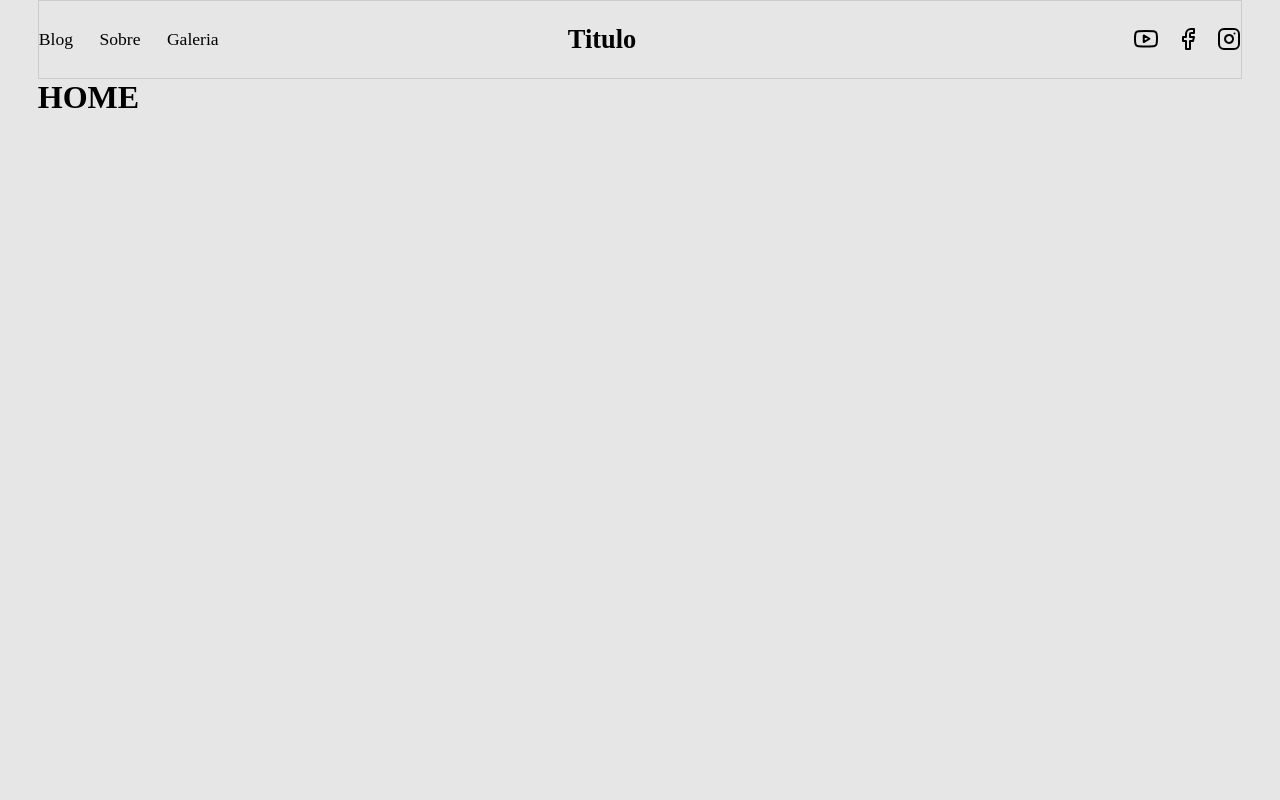
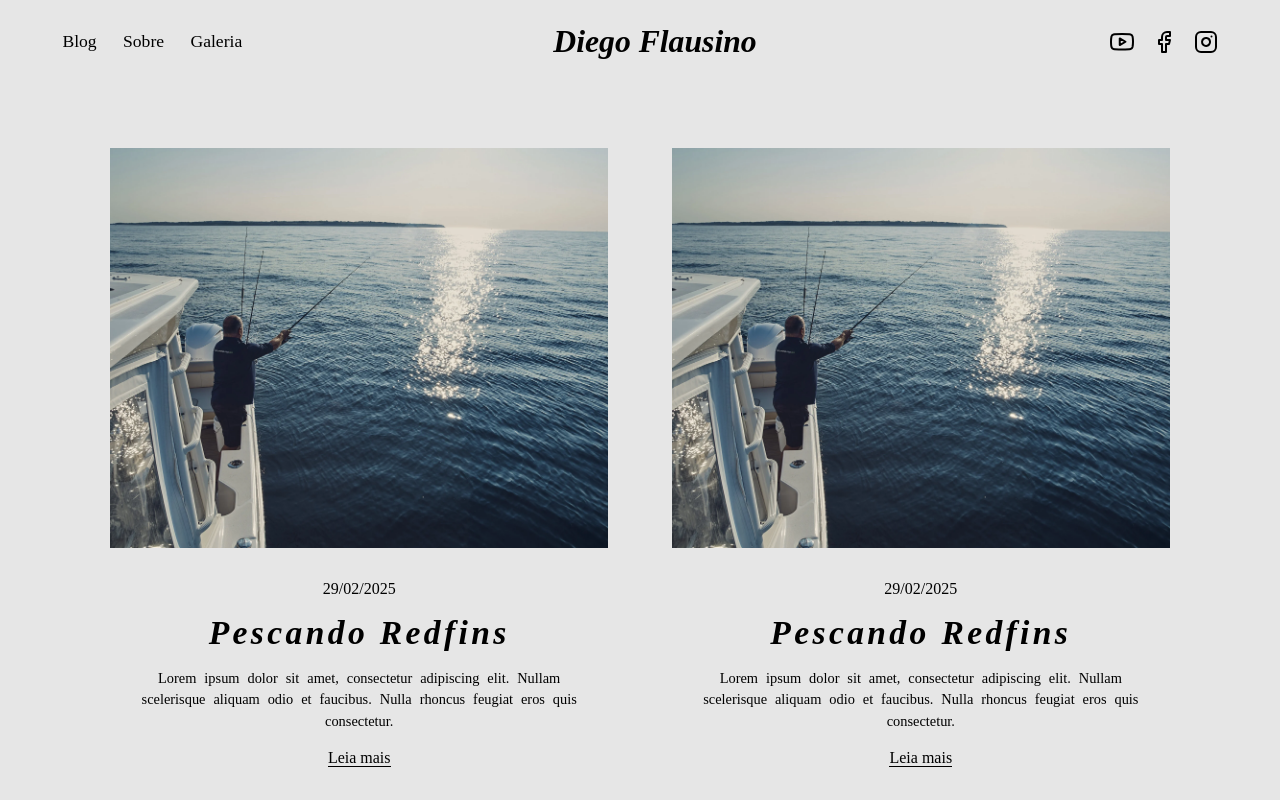
Before and after one commit to diegoflausino45/blog-pessoal, a React (Vite) app: page / in a window 1280 px wide. Shown: the top 800 px of the page. Built offline with nearby package versions, Linux system fonts and the light colour scheme.

Commit message:
commit padding posts

```diff
--- a/src/Components/Header/Header.jsx
+++ b/src/Components/Header/Header.jsx
@@ -13,7 +13,7 @@ function Header(){
                 </ul>
             </div>
             <div className={Styles.titulo}>
-                <h2>Titulo</h2>
+                <h2>Diego Flausino</h2>
             </div>
             <div className={Styles.redes}>
                 <FiYoutube size={24} className={Styles.redesIcon}/>
--- a/src/Components/Header/header.module.css
+++ b/src/Components/Header/header.module.css
@@ -4,9 +4,7 @@
     align-items: center;
     justify-content: space-between;
     position: relative;
-    padding: 1.5em 0;
-    border: 1px solid #ccc;
-
+    padding: 1.7em 0;
     font-size: 1.1em;
 }
 
@@ -29,8 +27,10 @@
 .titulo{
     text-align: center;
     position: absolute;
-    left: calc(100% - 56%);
+    left: calc(100% - 57.5%);
     font-weight: 800;
+    font-size: 1.2em;
+    font-style: italic;
 }
 
 .redes{
--- a/src/Pages/Home/home.jsx
+++ b/src/Pages/Home/home.jsx
@@ -1,11 +1,66 @@
-
-
+import Styles from './home.module.css'
+import pescador from '../../Image/pescador.webp'
 
 function Home(){
     return(
-        <>
-            <h1>HOME</h1>
-        </>
+        <div className={Styles.home}>
+            <div className={Styles.containerPosts}>
+                <div className={Styles.post}>
+                    <img className={Styles.postImage} src={pescador} alt="" />
+                    <span className={Styles.data}>29/02/2025</span>
+                    <h2>Pescando Redfins</h2>
+                    <p>Lorem ipsum dolor sit amet, consectetur adipiscing elit. Nullam scelerisque aliquam odio et faucibus. Nulla rhoncus feugiat eros quis consectetur.</p>
+                    <div>
+                        <a href="" className={Styles.link}>Leia mais</a>
+                    </div>
+                </div>
+                <div className={Styles.post}>
+                    <img className={Styles.postImage} src={pescador} alt="" />
+                    <span className={Styles.data}>29/02/2025</span>
+                    <h2>Pescando Redfins</h2>
+                    <p>Lorem ipsum dolor sit amet, consectetur adipiscing elit. Nullam scelerisque aliquam odio et faucibus. Nulla rhoncus feugiat eros quis consectetur.</p>
+                    <div>
+                        <a href="" className={Styles.link}>Leia mais</a>
+                    </div>
+                </div>
+                <div className={Styles.post}>
+                    <img className={Styles.postImage} src={pescador} alt="" />
+                    <span className={Styles.data}>29/02/2025</span>
+                    <h2>Pescando Redfins</h2>
+                    <p>Lorem ipsum dolor sit amet, consectetur adipiscing elit. Nullam scelerisque aliquam odio et faucibus. Nulla rhoncus feugiat eros quis consectetur.</p>
+                    <div>
+                        <a href="" className={Styles.link}>Leia mais</a>
+                    </div>
+                </div>
+                <div className={Styles.post}>
+                    <img className={Styles.postImage} src={pescador} alt="" />
+                    <span className={Styles.data}>29/02/2025</span>
+                    <h2>Pescando Redfins</h2>
+                    <p>Lorem ipsum dolor sit amet, consectetur adipiscing elit. Nullam scelerisque aliquam odio et faucibus. Nulla rhoncus feugiat eros quis consectetur.</p>
+                    <div>
+                        <a href="" className={Styles.link}>Leia mais</a>
+                    </div>
+                </div>
+                <div className={Styles.post}>
+                    <img className={Styles.postImage} src={pescador} alt="" />
+                    <span className={Styles.data}>29/02/2025</span>
+                    <h2>Pescando Redfins</h2>
+                    <p>Lorem ipsum dolor sit amet, consectetur adipiscing elit. Nullam scelerisque aliquam odio et faucibus. Nulla rhoncus feugiat eros quis consectetur.</p>
+                    <div>
+                        <a href="" className={Styles.link}>Leia mais</a>
+                    </div>
+                </div>
+                <div className={Styles.post}>
+                    <img className={Styles.postImage} src={pescador} alt="" />
+                    <span className={Styles.data}>29/02/2025</span>
+                    <h2>Pescando Redfins</h2>
+                    <p>Lorem ipsum dolor sit amet, consectetur adipiscing elit. Nullam scelerisque aliquam odio et faucibus. Nulla rhoncus feugiat eros quis consectetur.</p>
+                    <div>
+                        <a href="" className={Styles.link}>Leia mais</a>
+                    </div>
+                </div>
+            </div>
+        </div>
     )
 }
 
--- /dev/null
+++ b/src/Pages/Home/home.module.css
@@ -0,0 +1,47 @@
+.home{
+    width: 100%;
+    height: 100%;
+}
+
+.containerPosts{
+    grid-template-columns: 1fr 1fr ;
+    display: grid;
+    margin-top: 4em;
+    padding: 0 3em;
+    gap: 4em;
+}
+
+.post{
+    width: 100%;
+    text-align: center;
+    display: flex;
+    flex-direction: column;
+    gap: 1em;
+    margin-bottom: 3em;
+}
+
+.postImage{
+    margin-bottom: 1em;
+    object-fit: cover;
+    width: 100%;
+    height: 400px;
+}
+
+.post h2{
+    font-size: 2.1em;
+    letter-spacing: 0.1em;
+    font-style: italic;
+}
+
+.post p{
+    padding: 0 1em;
+    font-size: 0.9em;
+    word-spacing: 0.3em;
+    line-height: 1.5em;
+}
+
+.link{
+    text-decoration: none;
+    color: black;
+    border-bottom: 1px solid black;
+}
--- a/src/Styles/global.css
+++ b/src/Styles/global.css
@@ -6,7 +6,7 @@
 
 html, body{
   height: 100%;
-  width: 97%;
+  width: 95%;
   max-width: 100%;
   margin: 0 auto;
 }
```
Also changed, not shown: src/Image/pescador.webp (added).
